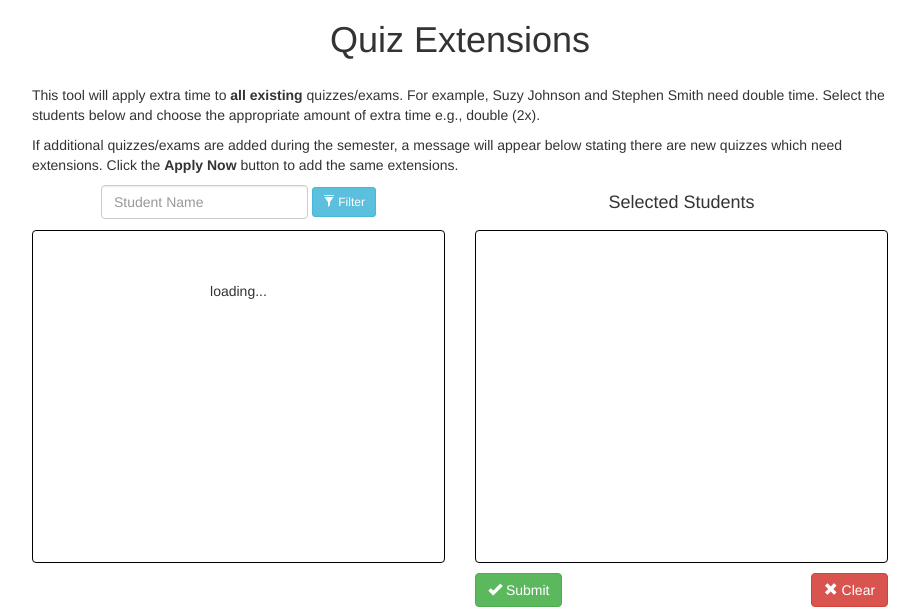
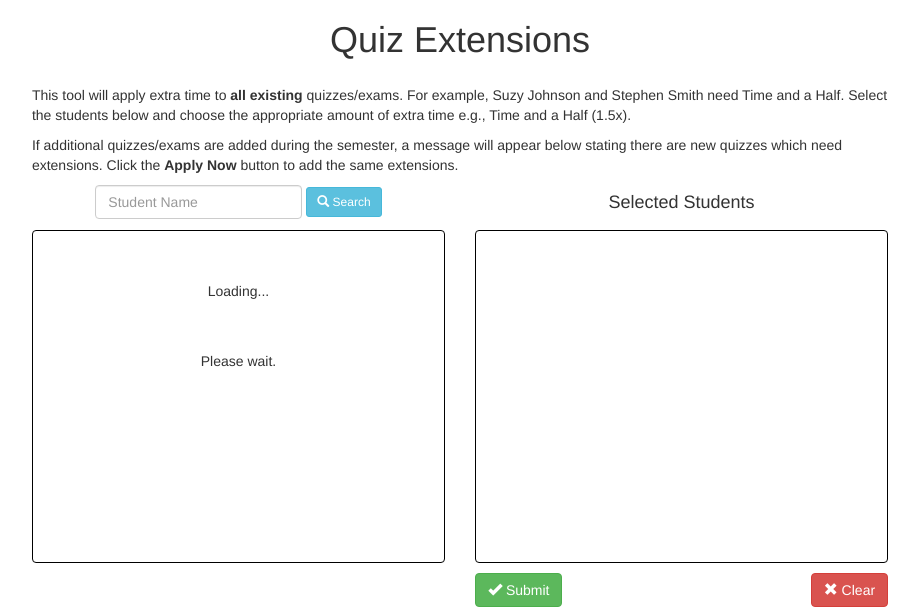
Before and after one commit to ucfopen/quiz-extensions, a Flask app: template templates/userselect.html in a window 1280 px wide. Shown: the top 611 px of the page, without its empty margins (180-1099 px from the left). Run offline with Flask 2, Linux system fonts and the light colour scheme; the template is opened without the code that fills it, so the values that code supplies are empty; parts of the project's set-up code (start-up, migrations or seed data) failed here and were passed over; some libraries are stand-ins or nearby versions.

Commit message:
Rename filter to search. Add more guiding text

```diff
--- a/static/quiz.js
+++ b/static/quiz.js
@@ -144,7 +144,7 @@ function clearAlerts() {
 function ajaxFilter(query, callback) {
 	var xhttp = new XMLHttpRequest();
 
-	user_list_div.innerHTML = "<div id=\"user_list\"><p>loading...</p></div>";
+	user_list_div.innerHTML = "<div id=\"user_list\"><p>Loading...</p><p>Please wait.</p></div>";
 
 	xhttp.onreadystatechange = function () {
 		if (xhttp.readyState == 4 && xhttp.status == 200) {
--- a/templates/user_list.html
+++ b/templates/user_list.html
@@ -6,3 +6,4 @@
 	</button>
 	{% endfor %}
 </div>
+<div class="text-center text-muted" style="font-size:.75em">Scroll to see more users</div>
--- a/templates/userselect.html
+++ b/templates/userselect.html
@@ -5,8 +5,8 @@
 
 <div id="container" class="container">
 	<p>This tool will apply extra time to <strong>all existing</strong> quizzes/exams. For example, Suzy Johnson and
-		Stephen Smith need double time. Select the students below and choose the appropriate amount of extra time e.g.,
-		double (2x).</p>
+		Stephen Smith need Time and a Half. Select the students below and choose the appropriate amount of extra time
+		e.g., Time and a Half (1.5x).</p>
 	<p>If additional quizzes/exams are added during the semester, a message will appear below stating there are new
 		quizzes which need extensions. Click the <strong>Apply Now</strong> button to add the same extensions.</p>
 	<div id="alerts" class='text-center'>
@@ -22,7 +22,7 @@
 				<form id="filter_form" class="form-inline">
 					<input type="text" id="filter_users" class="form-control" placeholder="Student Name">
 					<button type="submit" id="filter_users_button" class="btn btn-info btn-sm"><span
-							class="glyphicon glyphicon-filter"></span> Filter</button>
+							class="glyphicon glyphicon-search"></span> Search</button>
 				</form>
 			</div>
 			<div id="user_list_div">
```
